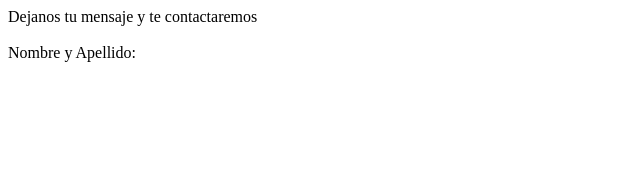
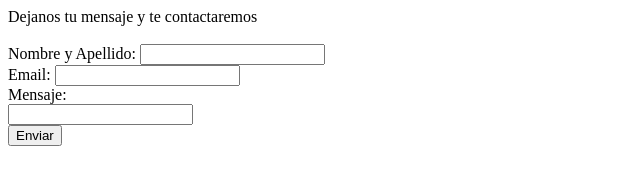
Before and after one commit to israelgarro/Israel, a plain HTML site: page Formularioclase2.html in a window 1280 px wide. Shown: the whole page, without its empty margins (0-640 px from the left). Drawn offline with Linux system fonts and the light colour scheme.

Commit message:
formulario

```diff
--- a/Formularioclase2.html
+++ b/Formularioclase2.html
@@ -2,13 +2,21 @@
 <HTML>
     <HEAD>
         <TITLE>Dejanos tu mensaje</TITLE>
+    </HEAD>
         <BODY>
             <form>
-                <label> Dejanos tu mensaje y te contactaremos</label><br><br>
+                <label> Dejanos tu mensaje y te contactaremos</label><br><br><!-- salto de pagin br-->
                 <label>Nombre y Apellido: </label>
-                <imput type="text">
+                <input type="text"><br>
+
+                <label>Email: </label>
+                <input type="email"><br>
+
+                <label>Mensaje: </label><br>
+                <input type-"text"><br>
+                <button>Enviar</button>
             </form>
 
         </BODY>
-    </HEAD>
+
 </HTML>
```
